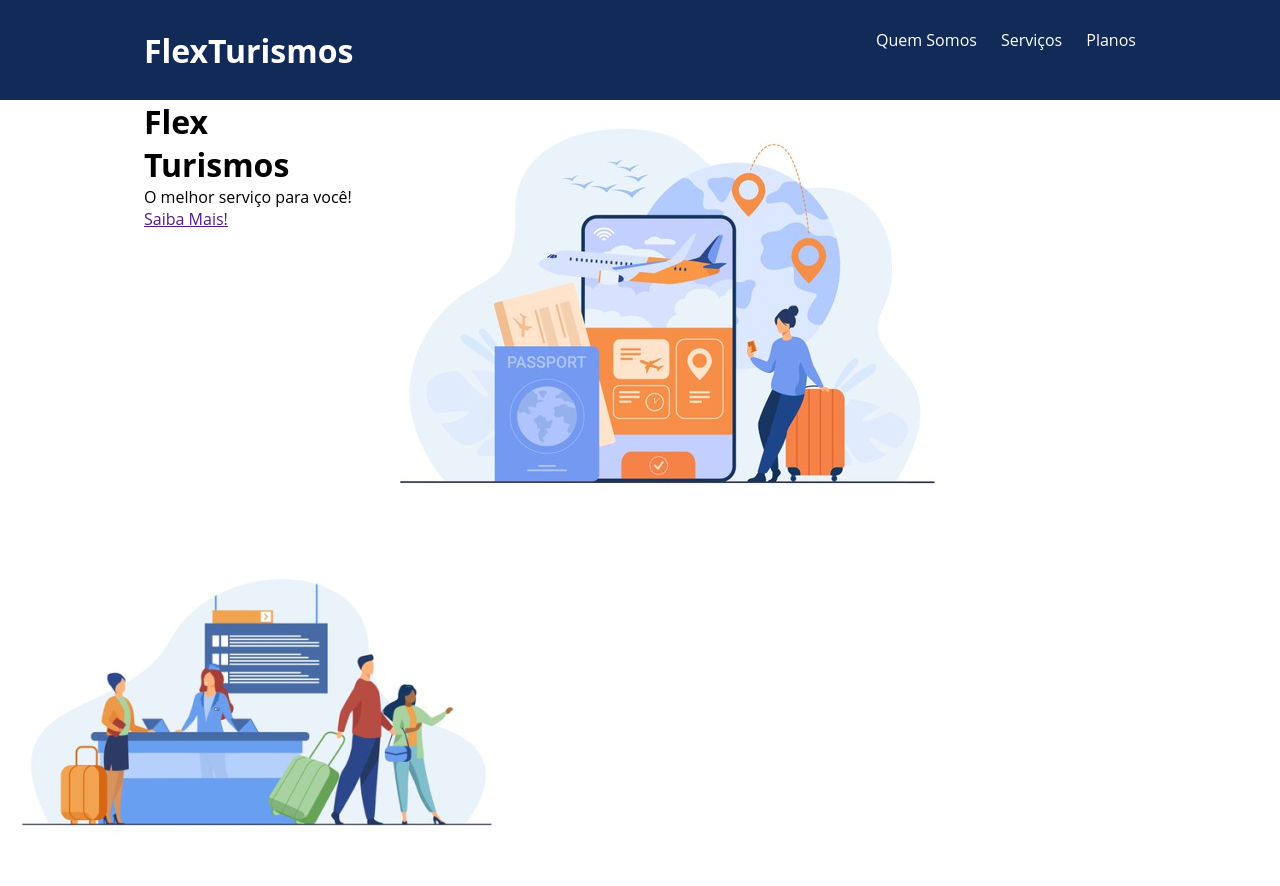
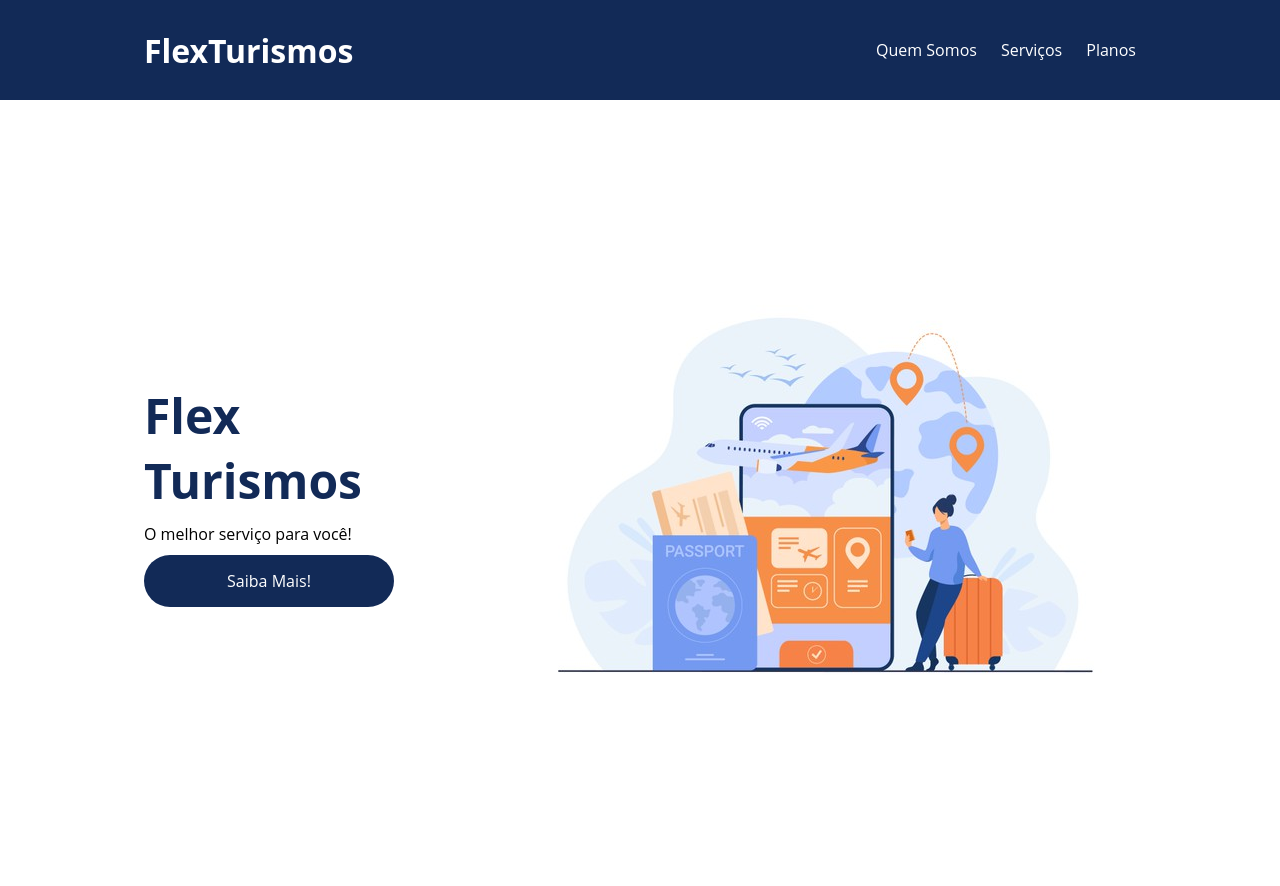
Before and after one commit to lucasfelipe-s/santander-bootcamp, a plain HTML site: page modulo-2/flexbox/flex-projeto/index.html in a window 1280 px wide. Shown: the top 886 px of the page. Drawn offline with Linux system fonts and the light colour scheme.

Commit message:
feat: estilizar secao hero

```diff
--- a/modulo-2/flexbox/flex-projeto/index.html
+++ b/modulo-2/flexbox/flex-projeto/index.html
@@ -18,8 +18,8 @@
         </div>
     </header>
 
-    <div class="flex-container">
-        <div>
+    <div class="flex-container apresentacao">
+        <div class="texto-apresentacao">
             <h1>Flex <br>Turismos</h1>
             <p>O melhor serviço para você!</p>
             <a href="">Saiba Mais!</a>
@@ -31,14 +31,14 @@
     </div>
 
     <div>
-        <div>
-            <img src="./images/1-quem-somos.png" alt="balcão de atendimento">
-        </div>
 
         <div>
             <h2>Quem somos</h2>
             <p>It is a long established fact that a reader will be distracted by the readable content of a page when looking at its layout. </p>
             <p>The point of using Lorem Ipsum is that it has a more-or-less normal distribution of letters, as opposed to using 'Content here, content here', making it look like readable English.</p>
+        </div>
+        <div>
+            <img src="./images/1-quem-somos.png" alt="balcão de atendimento">
         </div>
     </div>
 
--- a/modulo-2/flexbox/flex-projeto/style.css
+++ b/modulo-2/flexbox/flex-projeto/style.css
@@ -34,6 +34,7 @@ header .list-items{
     width: 100%;
     max-width: 260px;
     justify-content: space-between;
+    align-items: center;
 }
 
 .list-items li  a{
@@ -43,3 +44,31 @@ header .list-items{
 header .menu{
     justify-content: space-between;
 }
+
+.apresentacao{
+    height: 100vh;
+    align-items: center;
+    justify-content: space-between;
+}
+
+.apresentaçao .texto-apresentacao{
+    min-width: 200px;
+}
+
+.texto-apresentacao h1{
+    color: #122A57;
+    font-size: 48px;
+    margin-bottom: 10px;
+}
+
+.texto-apresentacao a{
+    background-color: #122A57;
+    color: #fff;
+    text-align: center;
+    border-radius: 30px;
+    width: 220px;
+    display: block;
+    text-decoration: none;
+    padding: 15px;
+    margin-block: 10px;
+}
```
